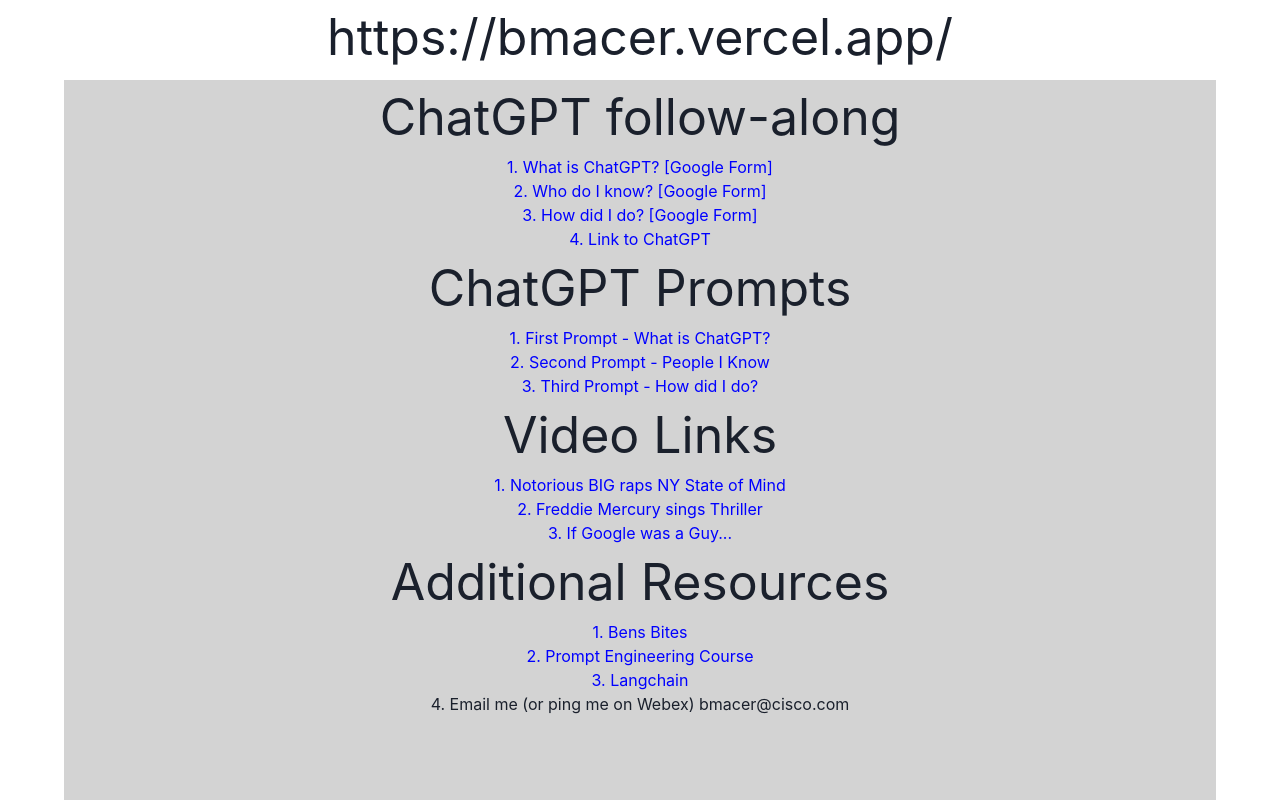
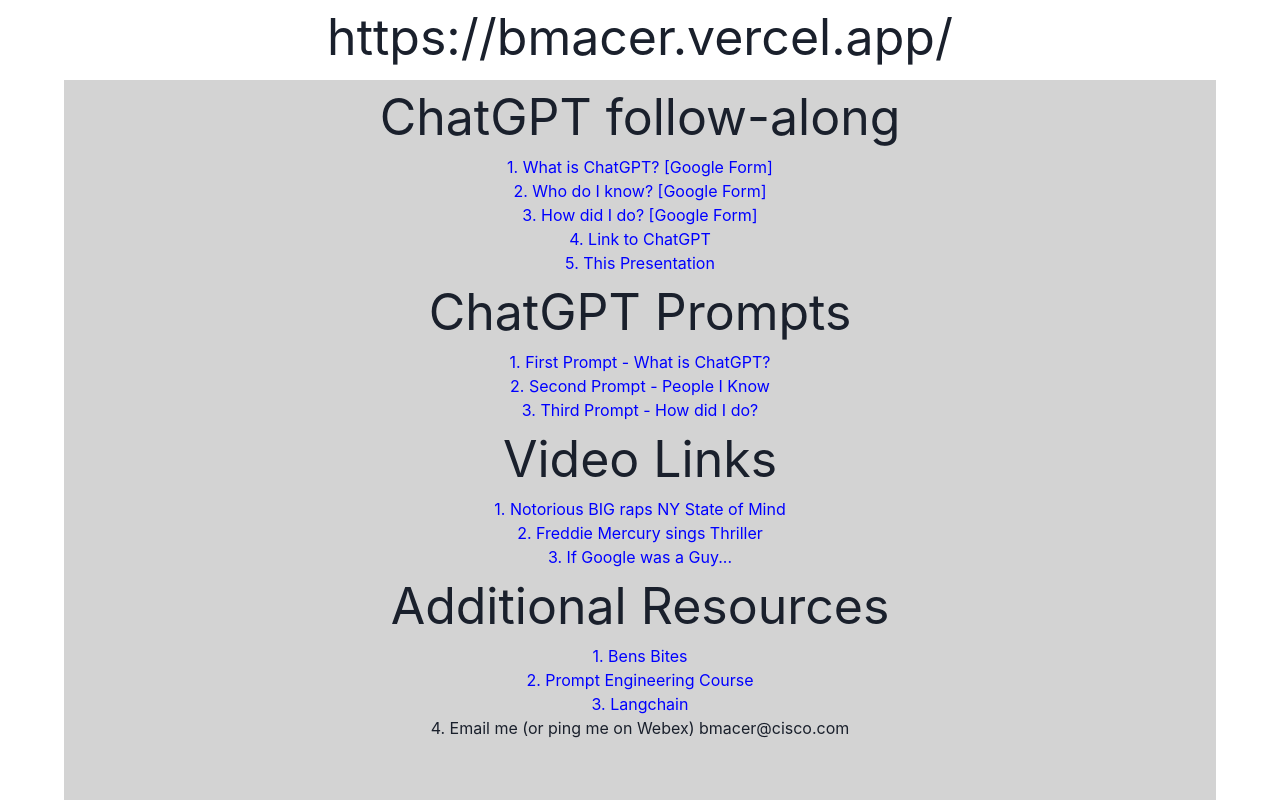
Before and after one commit to bmacer/gpt-animal-guessing, a Next.js app: page / in a window 1280 px wide. Shown: the top 800 px of the page. Built offline with nearby package versions, Linux system fonts and the light colour scheme.

Commit message:
this presentation link

```diff
--- a/src/pages/index.tsx
+++ b/src/pages/index.tsx
@@ -35,6 +35,9 @@
           3. How did I do? [Google Form]
         </MyLink>
         <MyLink href="https://chat.openai.com">4. Link to ChatGPT</MyLink>
+        <MyLink href="https://cisco-my.sharepoint.com/:p:/p/bmacer/ERvnm8b0G89LoAmdv5VqdDQBhoY4Eo_EY5uEq6b6tX6-RQ?e=3fNTxD">
+          5. This Presentation
+        </MyLink>
       </Box>
       <Box w="90vw" h="90vh" bgColor="lightgrey" m="auto" textAlign="center">
         <Text as="h1" fontSize="50px">
```
